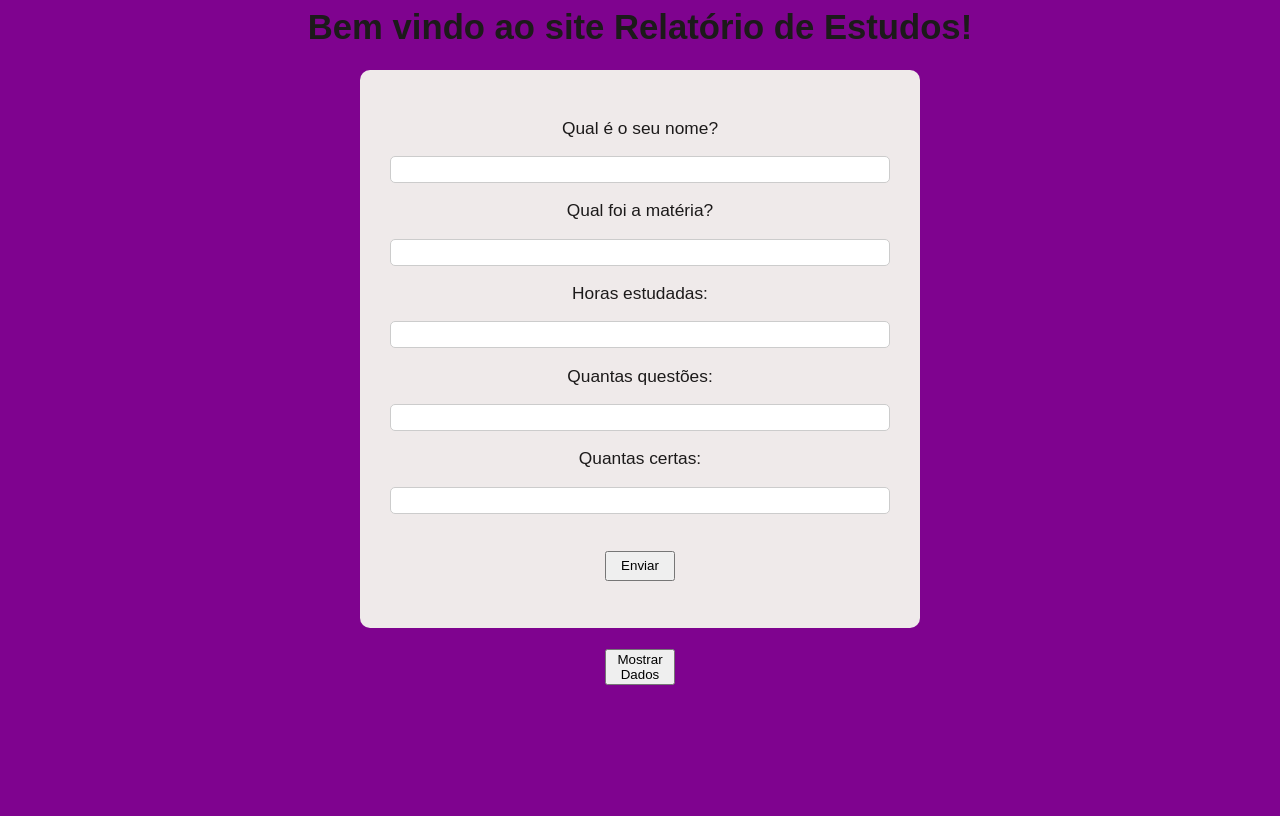
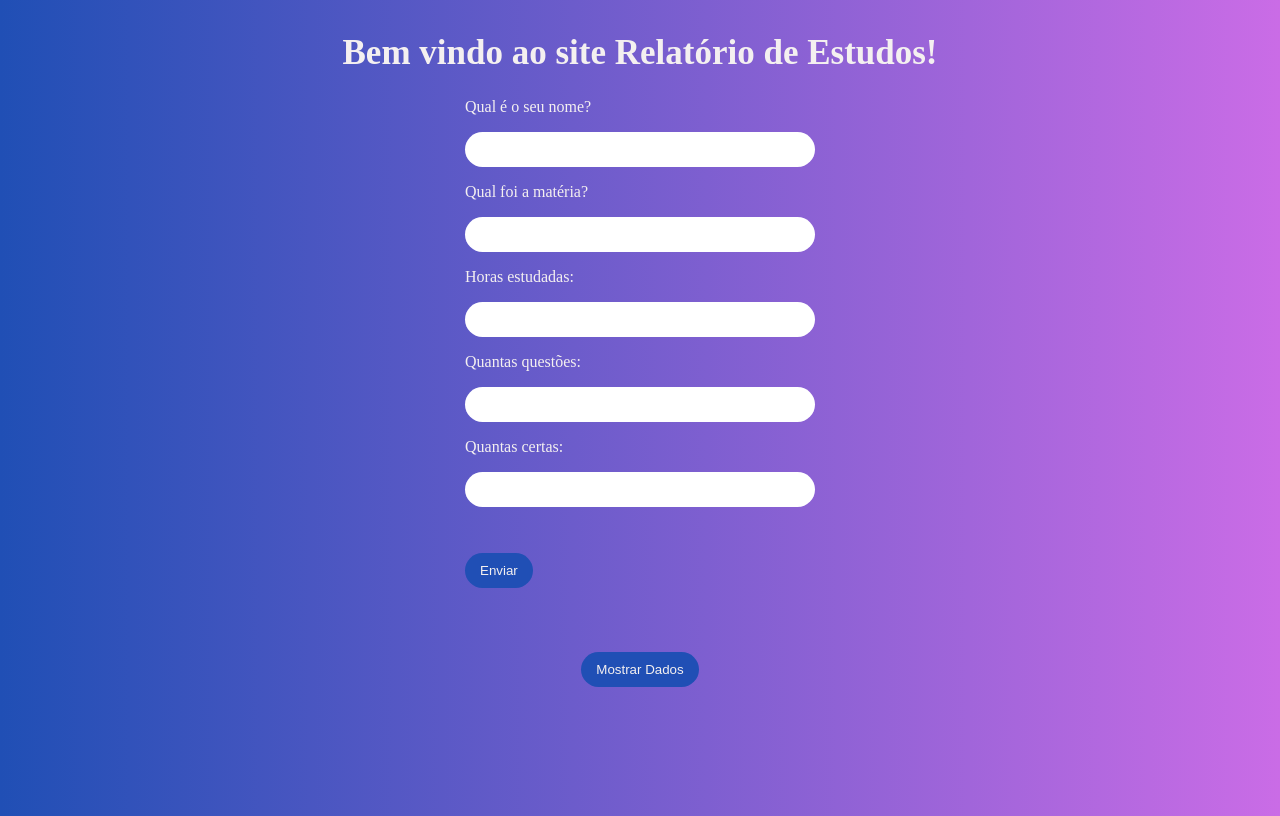
Before and after one commit to geovanagonclvs/relatorio-de-estudos, a Flask app: page / in a window 1280 px wide. Before the commit the page ends 685 px from the top, so only its background shows below. Run offline with Flask 3, Linux system fonts and the light colour scheme.

Commit message:
criei a estilização para a página de login

```diff
--- a/static/estilo.css
+++ b/static/estilo.css
@@ -1,42 +1,88 @@
-body{
+
+h1{
+    position: absolute;
+    top: 10px;
     text-align: center;
-    background-color: rgb(127, 3, 143);
-    font: normal 13pt Arial;
-    color: rgb(28, 26, 26)
 
-}
-.inputs{
 
-    width: 100%;
-    padding: 5px;
-    border: 1px solid #ccc;
-    border-radius: 5px;
+
+
+
+    font-size: 35px;
+
+
+
+
 
 }
 
+body{
 
-#botaoEnviar{
 
-    width: 70px;
-    height: 30px;
-    margin-top: 20px;
+
+    display: flex;
+    justify-content: center;
+    align-items: center;
+    flex-direction: column;
+
+    background: linear-gradient(to right,#204fb5, #ca6ce6);
+    background-size: 100%;
+    background-repeat: no-repeat;
+    height: 100vh;
+
+    font-family: "sans-serif"; color: #f4f0f0;
+
+
+
 
 }
 
-#botaoMostrar{
-    width: 70;
+#caixa{
+
+
+    font-size: 23px;
+
+    display: flex;
+    /* justify-content: center; */
+    align-items: center;
+    flex-direction: column;
+    text-align: center;
+    /* deixa a altura da borda com tamanha fixo */
+    height: 170px;
+
+
+
+    background-color: #9863d8;
+    border-radius: 20px;
+    width: 400px;
+    padding-top: 20px;
+    margin-top: -200px;
+
+    padding-bottom: 150px;
+    margin-bottom: -270px;
+
+
+
+
+
+
 
 }
 
-section#um{
-    background: rgb(239, 234, 234);
-    border-radius: 10px;
-    padding: 30px;
-    width: 500px;
-    margin: auto;
-    box-shadow: rgb(16, 15, 15);
+input{
+    padding: 10px 15px;
+    width: 350px;
+    border-radius: 40px;
+    border: rgb(240, 232, 232);
+
 }
 
-#tabela{
-    margin: auto;
+button{
+    padding: 10px 15px;
+    border-radius: 20px;
+    border: rgb(240, 232, 232);
+
+    margin-top: 30px;
+    background-color: #204fb5;
+    color:  #f4f0f0;
 }
```
